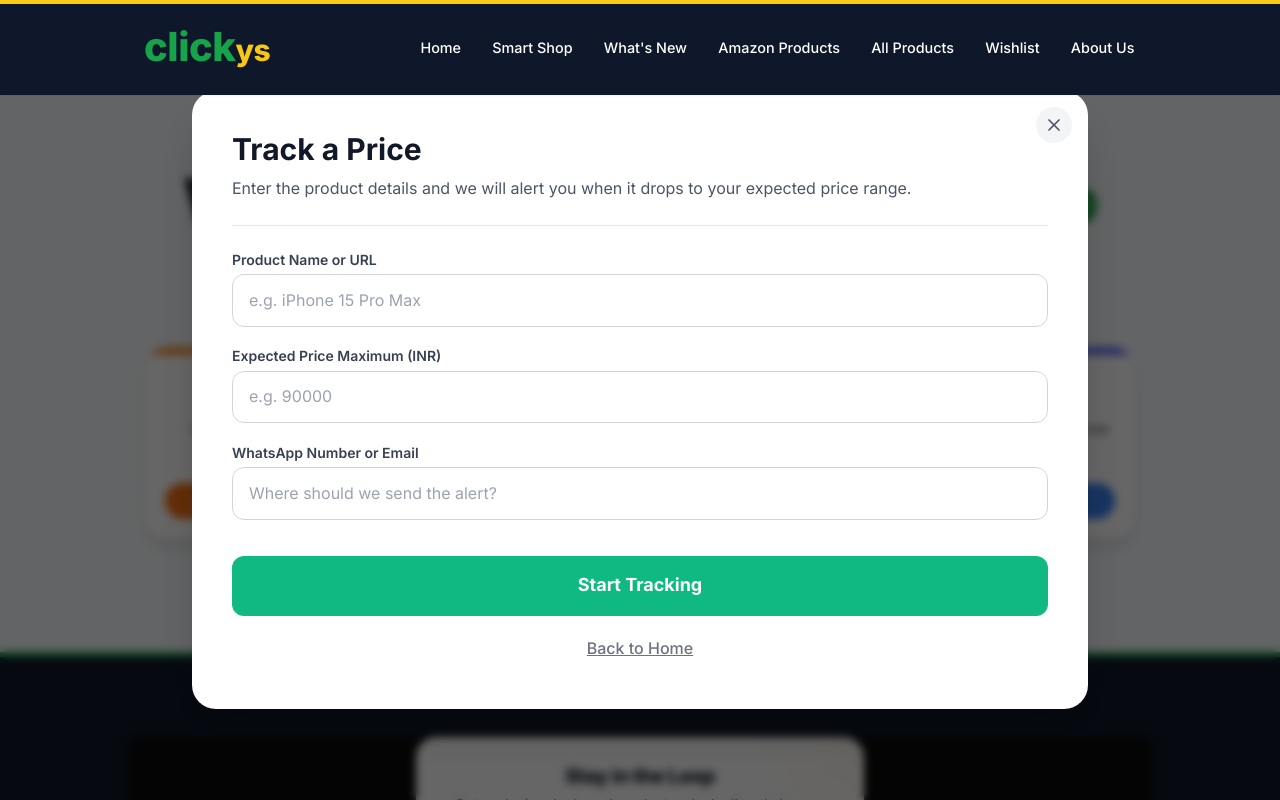
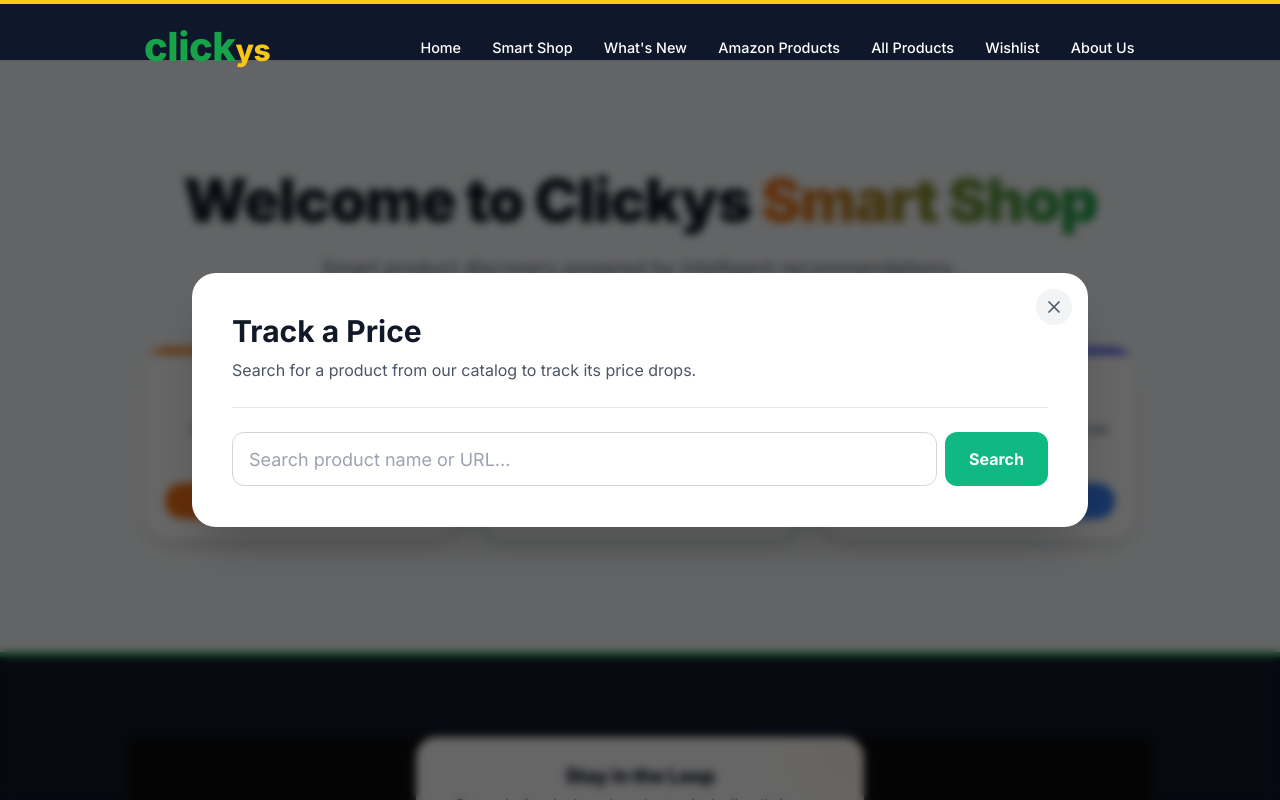
Before and after one commit to Dollagetta/Clickys, a Next.js app: page /ai-shopper in a window 1280 px wide. Both pictures are taken after a click on the element 639 px from the left and 443 px from the top of the page. Shown: the top 800 px of the page. Built offline with nearby package versions, Linux system fonts and the light colour scheme.

Commit message:
fix: stabilize build and improve component logic
- Remove edge runtime in OG route to resolve build error
- Enhance CompareDrawer interaction stability
- Update SmartShopFeatures tracking state and data mapping

```diff
--- a/app/api/og/route.jsx
+++ b/app/api/og/route.jsx
@@ -1,7 +1,6 @@
 import { ImageResponse } from 'next/og';
 
-export const runtime = 'edge';
-
+// Removed edge runtime due to build error
 export async function GET(request) {
   try {
     const { searchParams } = new URL(request.url);
--- a/components/CompareDrawer.jsx
+++ b/components/CompareDrawer.jsx
@@ -41,8 +41,9 @@
                 Clear All
               </button>
               <button
-                onClick={() => setIsCompareDrawerOpen(false)}
-                className="p-2 hover:bg-gray-100 rounded-full transition-colors"
+                type="button"
+                onClick={(e) => { e.preventDefault(); e.stopPropagation(); setIsCompareDrawerOpen(false); }}
+                className="p-2 hover:bg-gray-100 rounded-full transition-colors cursor-pointer"
                 title="Close"
               >
                 <FiX className="text-2xl text-gray-500" />
--- a/components/Navbar.jsx
+++ b/components/Navbar.jsx
@@ -45,6 +45,7 @@
   return (
     <nav
       className={`${styles.navbar} ${hasScrolled ? styles.scrolled : ''}`}
+      style={{ height: '60px', marginLeft: '0px', paddingTop: '-2.5999999999999996px' }}
     >
       <div className={`container ${styles.navContainer}`}>
         {/* Logo */}
--- a/components/SmartShopFeatures.jsx
+++ b/components/SmartShopFeatures.jsx
@@ -25,8 +25,13 @@
   const [giftContactSubmitted, setGiftContactSubmitted] = useState(false);
 
   // --- Track Price State ---
+  const [trackStep, setTrackStep] = useState(1);
+  const [trackSearchQuery, setTrackSearchQuery] = useState('');
+  const [trackSearchResults, setTrackSearchResults] = useState([]);
+  const [trackLoading, setTrackLoading] = useState(false);
+  const [trackSelectedProduct, setTrackSelectedProduct] = useState(null);
+
   const [trackData, setTrackData] = useState({
-    productName: '',
     expectedRange: '',
     contact: ''
   });
@@ -47,7 +52,11 @@
     setGiftResults([]);
     setGiftContactSubmitted(false);
     setTrackSubmitted(false);
-    setTrackData({ productName: '', expectedRange: '', contact: '' });
+    setTrackStep(1);
+    setTrackSearchQuery('');
+    setTrackSearchResults([]);
+    setTrackSelectedProduct(null);
+    setTrackData({ expectedRange: '', contact: '' });
     setCompareQuery('');
     setCompareResults([]);
     setSelectedToCompare([]);
@@ -89,7 +98,20 @@
         return matchScore > 0 && priceNum <= budgetAllowed;
       });
 
-      setGiftResults(matching.slice(0, 6));
+      const mappedMatching = matching.slice(0, 6).map(p => ({
+        id: p.id,
+        name: p.data?.title,
+        category: p.data?.category || 'General',
+        price: p.data?.price,
+        imageUrl: p.data?.image,
+        amazonLink: p.data?.link?.url,
+        platform: p.data?.platform || 'Amazon',
+        discount: p.data?.discount,
+        description: p.data?.description,
+        data: p.data
+      }));
+
+      setGiftResults(mappedMatching);
     } catch (e) {
       console.error(e);
       setGiftResults([]);
@@ -115,6 +137,35 @@
   };
 
   // --- TRACK PRICE LOGIC ---
+  const handleTrackSearch = async (e) => {
+    e.preventDefault();
+    if (!trackSearchQuery.trim()) return;
+    setTrackLoading(true);
+    try {
+      const client = createClient();
+      const res = await client.getAllByType('product', {
+        filters: [prismic.filter.fulltext('my.product.title', trackSearchQuery)]
+      });
+      const mapped = res.slice(0, 6).map(p => ({
+        id: p.id,
+        name: p.data?.title,
+        category: p.data?.category || 'General',
+        price: p.data?.price,
+        imageUrl: p.data?.image,
+        amazonLink: p.data?.link?.url,
+        platform: p.data?.platform || 'Amazon',
+        discount: p.data?.discount,
+        description: p.data?.description,
+        data: p.data
+      }));
+      setTrackSearchResults(mapped);
+    } catch(err) {
+      console.error(err);
+    } finally {
+      setTrackLoading(false);
+    }
+  };
+
   const handleTrackSubmit = (e) => {
     e.preventDefault();
     if (!validateContact(trackData.contact)) {
@@ -132,9 +183,21 @@
     try {
       const client = createClient();
       const res = await client.getAllByType('product', {
-        predicates: [prismic.predicate.fulltext('my.product.title', compareQuery)]
+        filters: [prismic.filter.fulltext('my.product.title', compareQuery)]
       });
-      setCompareResults(res.slice(0, 6));
+      const mapped = res.slice(0, 6).map(p => ({
+        id: p.id,
+        name: p.data?.title,
+        category: p.data?.category || 'General',
+        price: p.data?.price,
+        imageUrl: p.data?.image,
+        amazonLink: p.data?.link?.url,
+        platform: p.data?.platform || 'Amazon',
+        discount: p.data?.discount,
+        description: p.data?.description,
+        data: p.data // keep raw data for comparison table
+      }));
+      setCompareResults(mapped);
     } catch(err) {
       console.error(err);
     } finally {
@@ -202,7 +265,7 @@
       {activeModal && (
         <div className="fixed inset-0 z-50 flex items-center justify-center p-4 sm:p-6 bg-black/60 backdrop-blur-sm">
           <div className="bg-white rounded-[24px] shadow-2xl w-full max-w-4xl max-h-[90vh] overflow-y-auto relative animate-in zoom-in-95 duration-200">
-            <button onClick={closeModal} className="absolute top-4 right-4 p-2 bg-gray-100 text-gray-600 rounded-full hover:bg-gray-200 hover:text-gray-900 z-10">
+            <button type="button" onClick={(e) => { e.preventDefault(); closeModal(); }} className="absolute top-4 right-4 p-2 bg-gray-100 text-gray-600 rounded-full hover:bg-gray-200 hover:text-gray-900 z-10 cursor-pointer">
               <FiX size={20} />
             </button>
 
@@ -293,7 +356,7 @@
                             <h3 className="text-xl font-bold mb-4">We found these gifts for you:</h3>
                             <div className="grid grid-cols-1 sm:grid-cols-2 lg:grid-cols-3 gap-6">
                               {giftResults.map(p => (
-                                <ProductCard key={p.id} product={{...p.data, id: p.id}} />
+                                <ProductCard key={p.id} product={p} />
                               ))}
                             </div>
                           </div>
@@ -332,13 +395,46 @@
             {activeModal === 'track' && (
               <div className="p-6 md:p-10">
                 <h2 className="text-2xl md:text-3xl font-bold mb-2 text-gray-900">Track a Price</h2>
-                <p className="text-gray-600 mb-6 border-b pb-6">Enter the product details and we will alert you when it drops to your expected price range.</p>
 
-                {!trackSubmitted ? (
+                {trackStep === 1 && (
+                  <div className="space-y-6 animate-in fade-in">
+                    <p className="text-gray-600 mb-6 border-b pb-6">Search for a product from our catalog to track its price drops.</p>
+                    <form onSubmit={handleTrackSearch} className="flex gap-2">
+                      <input type="text" placeholder="Search product name or URL..." value={trackSearchQuery} onChange={e => setTrackSearchQuery(e.target.value)} className="flex-grow px-4 py-3 rounded-xl border border-gray-300 focus:ring-2 focus:ring-emerald-500 outline-none text-lg" required />
+                      <button type="submit" disabled={trackLoading} className="bg-emerald-500 text-white px-6 py-3 rounded-xl font-bold hover:bg-emerald-600 transition-colors flex items-center justify-center min-w-[100px]">
+                        {trackLoading ? <FiLoader className="animate-spin" /> : 'Search'}
+                      </button>
+                    </form>
+
+                    {trackSearchResults.length > 0 && (
+                      <div className="grid grid-cols-1 sm:grid-cols-2 lg:grid-cols-3 gap-6 mt-6">
+                        {trackSearchResults.map(p => (
+                          <div key={p.id} onClick={() => { setTrackSelectedProduct(p); setTrackStep(2); }} className="border border-gray-200 rounded-2xl cursor-pointer hover:border-emerald-500 hover:shadow-md transition-all">
+                            <div className="pointer-events-none p-4">
+                              <ProductCard product={p} />
+                            </div>
+                            <div className="p-4 pt-0 text-center">
+                              <span className="inline-block px-4 py-2 rounded-full text-sm font-bold bg-emerald-100 text-emerald-700">
+                                Select to Track
+                              </span>
+                            </div>
+                          </div>
+                        ))}
+                      </div>
+                    )}
+                    {trackSearchResults.length === 0 && !trackLoading && trackSearchQuery && (
+                        <p className="text-center text-gray-500 py-10">No products found matching your search.</p>
+                    )}
+                  </div>
+                )}
+
+                {trackStep === 2 && !trackSubmitted && (
                   <form onSubmit={handleTrackSubmit} className="space-y-5 animate-in fade-in">
-                    <div>
-                      <label className="block text-sm font-semibold text-gray-700 mb-1">Product Name or URL</label>
-                      <input type="text" required value={trackData.productName} onChange={e => setTrackData({...trackData, productName: e.target.value})} placeholder="e.g. iPhone 15 Pro Max" className="w-full px-4 py-3 rounded-xl border border-gray-300 focus:ring-2 focus:ring-emerald-500 outline-none" />
+                    <div className="mb-4">
+                       <button type="button" onClick={() => setTrackStep(1)} className="text-emerald-600 font-semibold hover:underline flex items-center mb-6">
+                          &larr; Back to select product
+                       </button>
+                       <p className="text-gray-700">Selected Product: <strong>{trackSelectedProduct?.name}</strong></p>
                     </div>
                     <div>
                       <label className="block text-sm font-semibold text-gray-700 mb-1">Expected Price Maximum (INR)</label>
@@ -352,18 +448,17 @@
                       <button type="submit" className="w-full bg-emerald-500 text-white font-bold text-lg py-4 rounded-xl hover:bg-emerald-600 transition-colors mt-4">
                         Start Tracking
                       </button>
-                      <button type="button" onClick={closeModal} className="text-gray-500 underline font-medium py-2 hover:text-gray-700 transition">
-                        Back to Home
-                      </button>
                     </div>
                   </form>
-                ) : (
+                )}
+
+                {trackSubmitted && trackStep === 2 && (
                   <div className="py-12 text-center animate-in zoom-in">
                     <div className="inline-flex items-center justify-center w-20 h-20 rounded-full bg-green-100 text-green-500 mb-6">
                       <FiCheckCircle size={40} />
                     </div>
                     <h3 className="text-2xl font-bold text-gray-900 mb-2">Tracking Now</h3>
-                    <p className="text-gray-600 text-lg mb-8">We are keeping an eye on {trackData.productName}. You will be alerted via {trackData.contact}.</p>
+                    <p className="text-gray-600 text-lg mb-8">We are keeping an eye on <strong>{trackSelectedProduct?.name}</strong>. You will be alerted via {trackData.contact}.</p>
                     <button type="button" onClick={closeModal} className="bg-gray-100 text-gray-700 px-8 py-3 rounded-xl font-bold hover:bg-gray-200 transition">
                       Back to Home
                     </button>
@@ -399,7 +494,7 @@
                         return (
                           <div key={p.id} onClick={() => toggleCompareSelect(p)} className={`border-2 rounded-2xl cursor-pointer transition-all ${isSelected ? 'border-blue-500 bg-blue-50' : 'border-gray-200 hover:border-blue-300'}`}>
                             <div className="pointer-events-none p-4">
-                              <ProductCard product={{...p.data, id: p.id}} />
+                              <ProductCard product={p} />
                             </div>
                             <div className="p-4 pt-0 text-center">
                               <span className={`inline-block px-4 py-2 rounded-full text-sm font-bold ${isSelected ? 'bg-blue-500 text-white' : 'bg-gray-100 text-gray-600'}`}>
```
